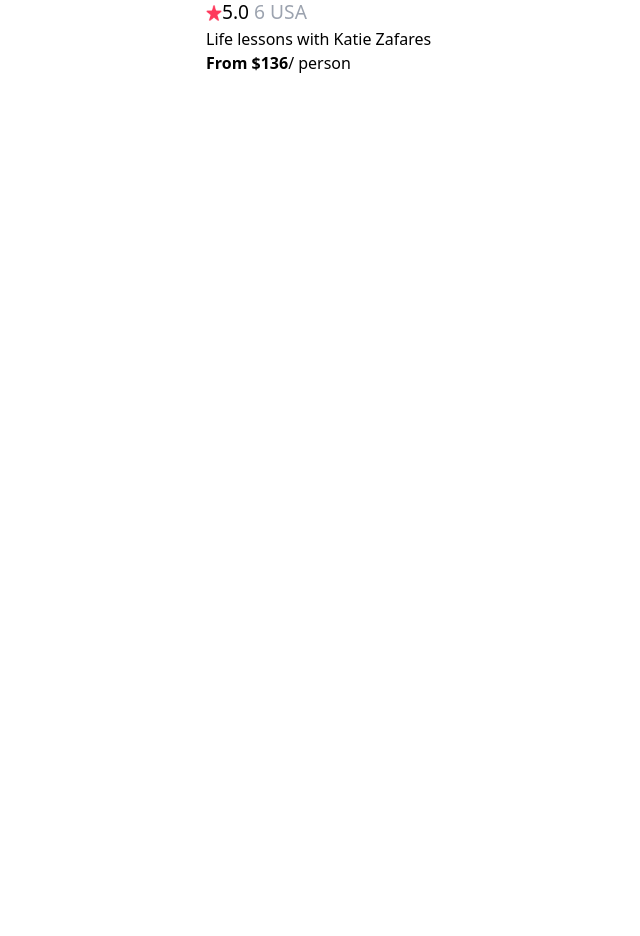
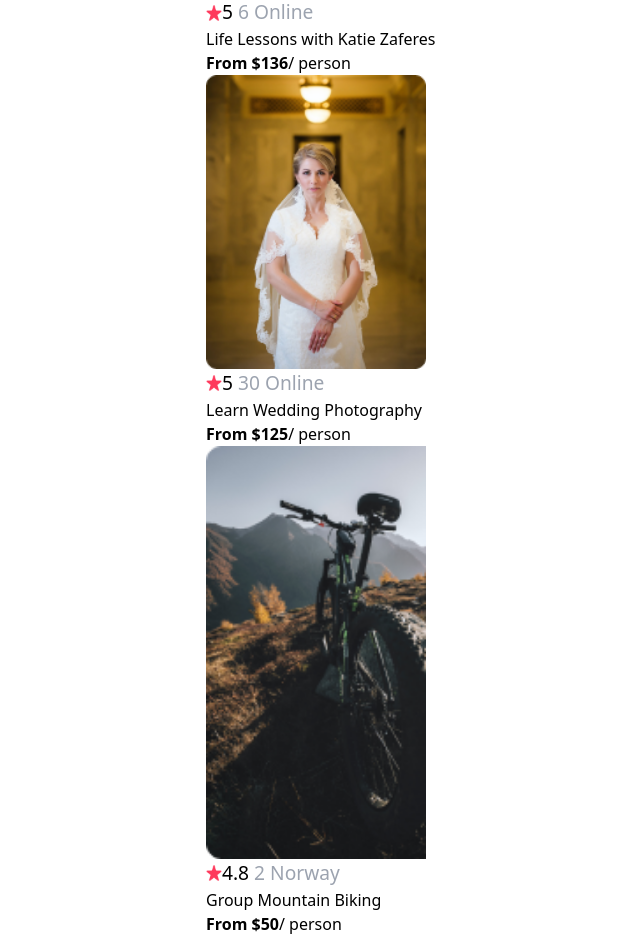
Before and after one commit to BRivasTorres/react-scrimba, a React (Vite) app in the folder Project2/: page / in a window 1280 px wide. Shown: the part 376-1312 px from the top of the page, without its empty margins (134-774 px from the left). Before the commit the page ends 800 px from the top, so only its background shows below. Built offline with nearby package versions, Linux system fonts and the light colour scheme.

Commit message:
cardImages

```diff
--- a/Project2/src/App.tsx
+++ b/Project2/src/App.tsx
@@ -1,20 +1,27 @@
 import Card from "./components/Card"
 import Hero from "./components/Hero"
 import Navbar from "./components/Navbar"
-import image1 from "./assets/image 12.png"
+import Data from "../src/helpers/Data"
+
 function App() {
+  const cardComponent = Data.map((card) => {
+    return (
+      <Card
+        img={card.coverImg}
+        rating={card.stats.rating}
+        reviewCount={card.stats.reviewCount}
+        country={card.country}
+        title={card.title}
+        price={card.price}
+      />
+    )
+  })
+
   return (
     <div className="w-[600px] mx-auto my-0">
       <Navbar />
       {/* <Hero /> */}
-      <Card
-        img={image1}
-        rating="5.0"
-        reviewCount={6}
-        country="USA"
-        title="Life lessons with Katie Zafares"
-        price={136}
-      />
+      {cardComponent}
     </div>
   )
 }
--- a/Project2/src/components/Card.tsx
+++ b/Project2/src/components/Card.tsx
@@ -2,7 +2,7 @@
 
 interface CardProps {
     img: string;
-    rating: string;
+    rating: number;
     reviewCount: number;
     country: string;
     title: string;
--- /dev/null
+++ b/Project2/src/helpers/Data.tsx
@@ -0,0 +1,45 @@
+import image1 from "../assets/image 12.png"
+import image2 from "../assets/wedding-photography 1.png"
+import image3 from "../assets/mountain-bike 1.png"
+
+export default [
+    {
+        id: 1,
+        title: "Life Lessons with Katie Zaferes",
+        description: "I will share with you what I call \"Positively Impactful Moments of Disappointment.\" Throughout my career, many of my highest moments only came after setbacks and losses. But learning from those difficult moments is what gave me the ability to rise above them and reach my goals.",
+        price: 136,
+        coverImg: image1,
+        stats: {
+            rating: 5.0,
+            reviewCount: 6
+        },
+        country: "Online",
+        openSpots: 0,
+    },
+    {
+        id: 2,
+        title: "Learn Wedding Photography",
+        description: "Interested in becoming a wedding photographer? For beginner and experienced photographers alike, join us in learning techniques required to leave the happy couple with memories that'll last a lifetime.",
+        price: 125,
+        coverImg: image2,
+        stats: {
+            rating: 5.0,
+            reviewCount: 30
+        },
+        country: "Online",
+        openSpots: 27,
+    },
+    {
+        id: 3,
+        title: "Group Mountain Biking",
+        description: "Experience the beautiful Norwegian landscape and meet new friends all while conquering rugged terrain on your mountain bike. (Bike provided!)",
+        price: 50,
+        coverImg: image3,
+        stats: {
+            rating: 4.8,
+            reviewCount: 2
+        },
+        country: "Norway",
+        openSpots: 3,
+    }
+]
```
